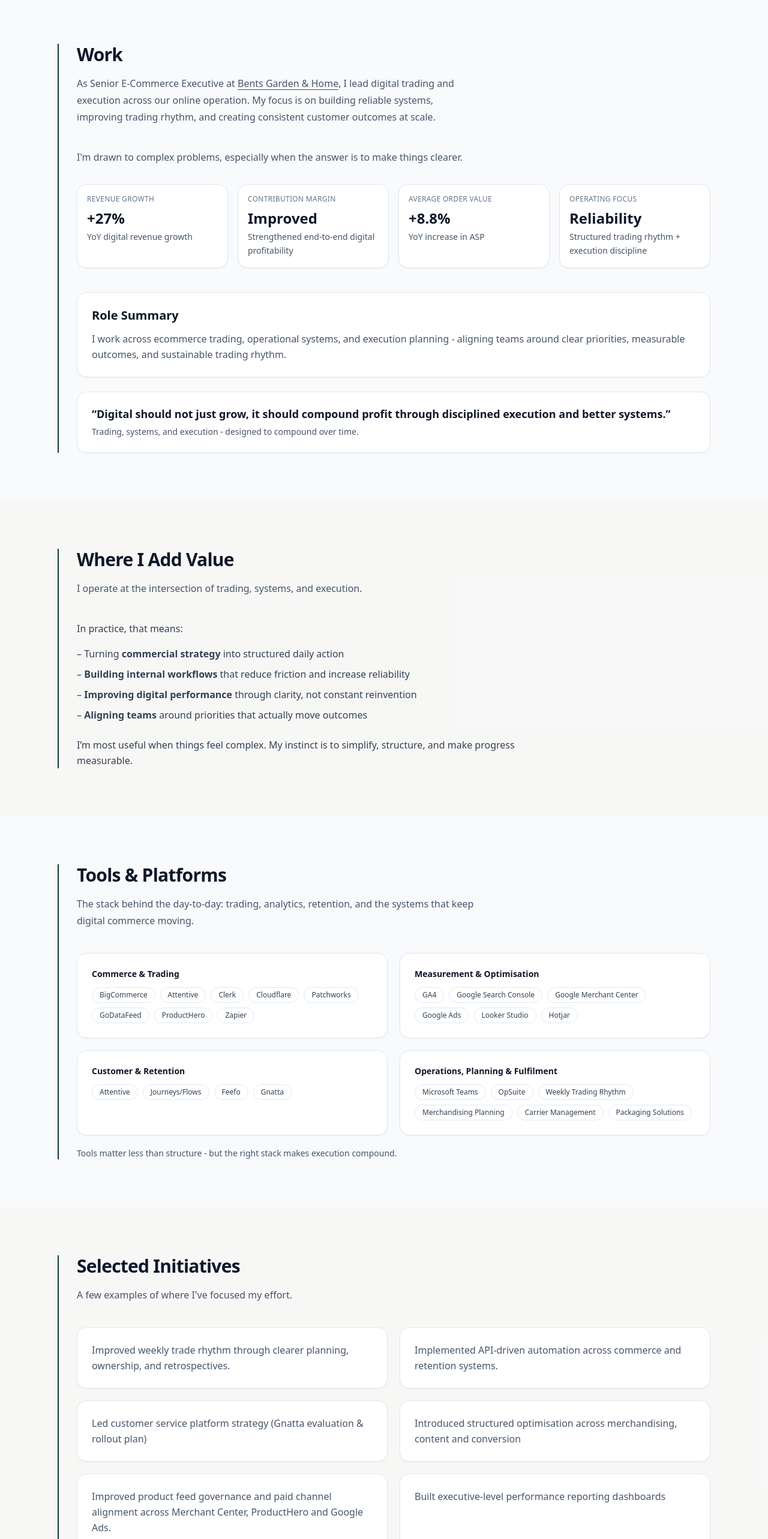
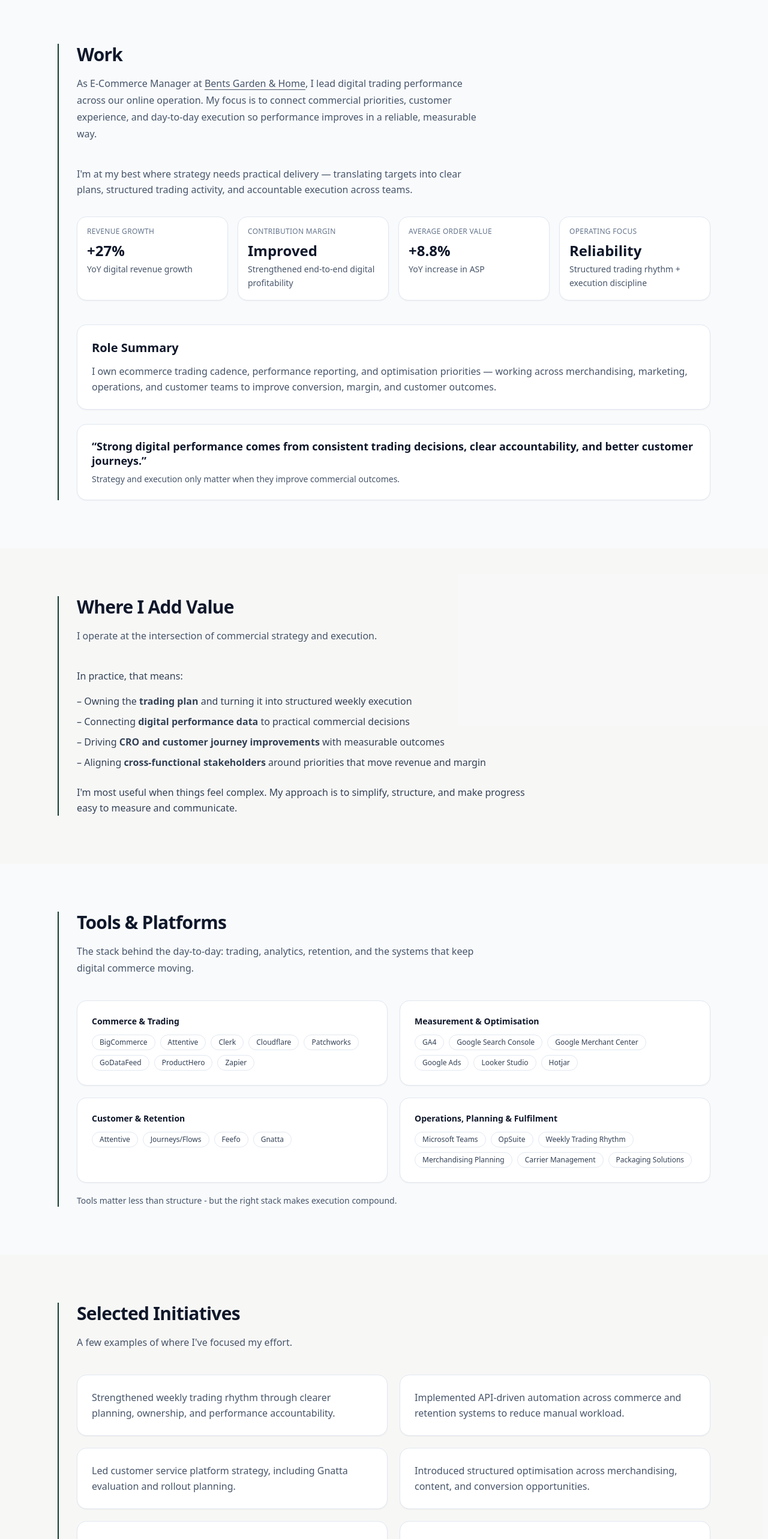
Before and after one commit to adammastersuk/adammasters.co.uk, a Next.js app: page /work in a window 1280 px wide. Shown: the part 60-2626 px from the top of the page at 60% size. Built offline with nearby package versions, Linux system fonts and the light colour scheme.

Commit message:
Refresh site positioning for E-Commerce Manager role

```diff
--- a/app/builds/page.tsx
+++ b/app/builds/page.tsx
@@ -7,7 +7,7 @@ import { buildProjects } from '@/data/builds';
 export const metadata: Metadata = {
   title: 'Builds',
   description:
-    'Practical tools, experiments, and small games built by Adam Masters to test ideas and make useful things.'
+    'Practical tools and experiments by Adam Masters, built to improve ecommerce workflows, decision-making, and delivery.'
 };
 
 const buildAreas = [
@@ -21,7 +21,7 @@ const buildAreas = [
     title: 'Work tools',
     href: '#tools',
     description:
-      'Practical utilities shaped by real e-commerce problems: reporting, structure, trading rhythm, and clearer operational visibility.'
+      'Practical utilities shaped by real e-commerce challenges: reporting clarity, trading cadence, and operational visibility.'
   },
   {
     title: 'Site systems',
@@ -65,12 +65,12 @@ export default function BuildsPage() {
   return (
     <Section
       title="Builds"
-      intro="A growing collection of practical tools, experiments, and small games built to test ideas quickly and leave something useful behind."
+      intro="A growing collection of practical tools and experiments built to solve real workflow problems and sharpen product judgement."
     >
       <div className="mt-6 max-w-3xl space-y-4 text-sm leading-relaxed text-slate-600">
         <p>
-          I use building as a way to think more clearly. Sometimes that leads to a work tool, sometimes a cleaner system,
-          and sometimes a small game that sharpens product instinct through shipping.
+          I use building as a practical extension of my ecommerce role. Some projects improve internal workflows and
+          reporting, while others sharpen product instincts through fast iteration.
         </p>
         <p>
           The common thread is the same: make something real, learn from it, and improve the next version.
--- a/app/contact/page.tsx
+++ b/app/contact/page.tsx
@@ -5,14 +5,14 @@ import { Section } from '@/components/section';
 export const metadata: Metadata = {
   title: 'Contact',
   description:
-    'Get in touch with Adam Masters about ecommerce, systems, digital projects, and practical collaboration.'
+    'Get in touch with Adam Masters, E-Commerce Manager, about digital trading, ecommerce strategy, and practical collaboration.'
 };
 
 export default function ContactPage() {
   return (
     <Section
       title="Contact"
-      intro="The best way to reach me is by email. I’m most interested in conversations around ecommerce, systems, execution, and useful digital work."
+      intro="The best way to reach me is by email. I’m most interested in conversations around ecommerce performance, trading strategy, and practical digital execution."
     >
       <Card className="max-w-2xl">
         <div className="space-y-8">
--- a/app/layout.tsx
+++ b/app/layout.tsx
@@ -10,11 +10,11 @@ export const metadata = {
     template: '%s | Adam Masters'
   },
   description:
-    'Senior E-Commerce Executive at Bents Garden & Home. Focused on trading systems, execution discipline, and building useful tools.',
+    'E-Commerce Manager at Bents Garden & Home. Focused on digital trading performance, customer experience, and commercial growth.',
   openGraph: {
   title: 'Adam Masters',
   description:
-    'Senior E-Commerce Executive at Bents Garden & Home. Focused on systems, trading rhythm, and building useful tools.',
+    'E-Commerce Manager at Bents Garden & Home. Focused on trading performance, commercial clarity, and practical execution.',
   url: 'https://adammasters.co.uk',
   siteName: 'Adam Masters',
   images: [
@@ -32,7 +32,7 @@ export const metadata = {
     card: 'summary_large_image',
     title: 'Adam Masters',
     description:
-      'Senior E-Commerce Executive at Bents Garden & Home.'
+      'E-Commerce Manager at Bents Garden & Home.'
   },
   authors: [{ name: 'Adam Masters' }],
 creator: 'Adam Masters',
--- a/app/work/page.tsx
+++ b/app/work/page.tsx
@@ -4,7 +4,7 @@ import { Section } from '@/components/section';
 
 export const metadata: Metadata = {
   title: 'Work',
-  description: 'Professional profile of Adam Masters as Senior E-Commerce Executive at Bents.'
+  description: 'Professional profile of Adam Masters, E-Commerce Manager at Bents Garden & Home.'
 };
 
 const METRICS = [
@@ -37,7 +37,7 @@ export default function WorkPage() {
         title="Work"
         intro={
   <>
-    As Senior E-Commerce Executive at{' '}
+    As E-Commerce Manager at{' '}
     <a
       href="https://www.bents.co.uk"
       target="_blank"
@@ -46,12 +46,14 @@ export default function WorkPage() {
     >
       Bents Garden & Home
     </a>
-    , I lead digital trading and execution across our online operation. My focus is on building reliable systems, improving trading rhythm, and creating consistent customer outcomes at scale.
+    , I lead digital trading performance across our online operation. My focus is to connect commercial priorities,
+    customer experience, and day-to-day execution so performance improves in a reliable, measurable way.
   </>
 }
       >
         <p className="max-w-2xl text-base leading-relaxed text-slate-600">
-          I&apos;m drawn to complex problems, especially when the answer is to make things clearer.
+          I&apos;m at my best where strategy needs practical delivery — translating targets into clear plans, structured
+          trading activity, and accountable execution across teams.
         </p>
 
         {/* Metrics highlight row */}
@@ -77,7 +79,9 @@ export default function WorkPage() {
         <Card className="mt-10">
           <h3 className="text-xl font-semibold text-slate-900">Role Summary</h3>
           <p className="mt-3 leading-relaxed text-slate-600">
-            I work across ecommerce trading, operational systems, and execution planning - aligning teams around clear priorities, measurable outcomes, and sustainable trading rhythm.
+            I own ecommerce trading cadence, performance reporting, and optimisation priorities — working across
+            merchandising, marketing, operations, and customer teams to improve conversion, margin, and customer
+            outcomes.
           </p>
         </Card>
 
@@ -85,28 +89,30 @@ export default function WorkPage() {
         <div className="mt-6">
           <Card>
             <p className="text-lg font-semibold leading-snug text-slate-900">
-              “Digital should not just grow, it should compound profit through disciplined execution and better systems.”
+              “Strong digital performance comes from consistent trading decisions, clear accountability, and better
+              customer journeys.”
             </p>
             <p className="mt-2 text-sm text-slate-600">
-              Trading, systems, and execution - designed to compound over time.
+              Strategy and execution only matter when they improve commercial outcomes.
             </p>
           </Card>
         </div>
       </Section>
 
-      <Section title="Where I Add Value" intro="I operate at the intersection of trading, systems, and execution.">
+      <Section title="Where I Add Value" intro="I operate at the intersection of commercial strategy and execution.">
         <div className="max-w-3xl text-base leading-relaxed text-slate-700">
           <p className="mt-6">In practice, that means:</p>
 
           <ul className="mt-4 space-y-2">
-            <li>– Turning <strong>commercial strategy</strong> into structured daily action</li>
-            <li>– <strong>Building internal workflows</strong> that reduce friction and increase reliability</li>
-            <li>– <strong>Improving digital performance</strong> through clarity, not constant reinvention</li>
-            <li>– <strong>Aligning teams</strong> around priorities that actually move outcomes</li>
+            <li>– Owning the <strong>trading plan</strong> and turning it into structured weekly execution</li>
+            <li>– Connecting <strong>digital performance data</strong> to practical commercial decisions</li>
+            <li>– Driving <strong>CRO and customer journey improvements</strong> with measurable outcomes</li>
+            <li>– Aligning <strong>cross-functional stakeholders</strong> around priorities that move revenue and margin</li>
           </ul>
 
           <p className="mt-6">
-            I’m most useful when things feel complex. My instinct is to simplify, structure, and make progress measurable.
+            I&apos;m most useful when things feel complex. My approach is to simplify, structure, and make progress easy
+            to measure and communicate.
           </p>
         </div>
       </Section>
@@ -205,12 +211,12 @@ export default function WorkPage() {
       <Section title="Selected Initiatives" intro="A few examples of where I&apos;ve focused my effort.">
         <div className="grid gap-5 md:grid-cols-2">
           {[
-            'Improved weekly trade rhythm through clearer planning, ownership, and retrospectives.',
-            'Implemented API-driven automation across commerce and retention systems.',
-            'Led customer service platform strategy (Gnatta evaluation & rollout plan)',
-            'Introduced structured optimisation across merchandising, content and conversion',
-            'Improved product feed governance and paid channel alignment across Merchant Center, ProductHero and Google Ads.',
-            'Built executive-level performance reporting dashboards'
+            'Strengthened weekly trading rhythm through clearer planning, ownership, and performance accountability.',
+            'Implemented API-driven automation across commerce and retention systems to reduce manual workload.',
+            'Led customer service platform strategy, including Gnatta evaluation and rollout planning.',
+            'Introduced structured optimisation across merchandising, content, and conversion opportunities.',
+            'Improved product feed governance and paid-channel alignment across Merchant Center, ProductHero, and Google Ads.',
+            'Built senior stakeholder reporting dashboards to improve commercial visibility and decision quality.'
           ].map((initiative) => (
             <Card key={initiative}>
               <p className="leading-relaxed text-slate-600">{initiative}</p>
```
Also changed, not shown: app/page.tsx (+11 -9 lines).
